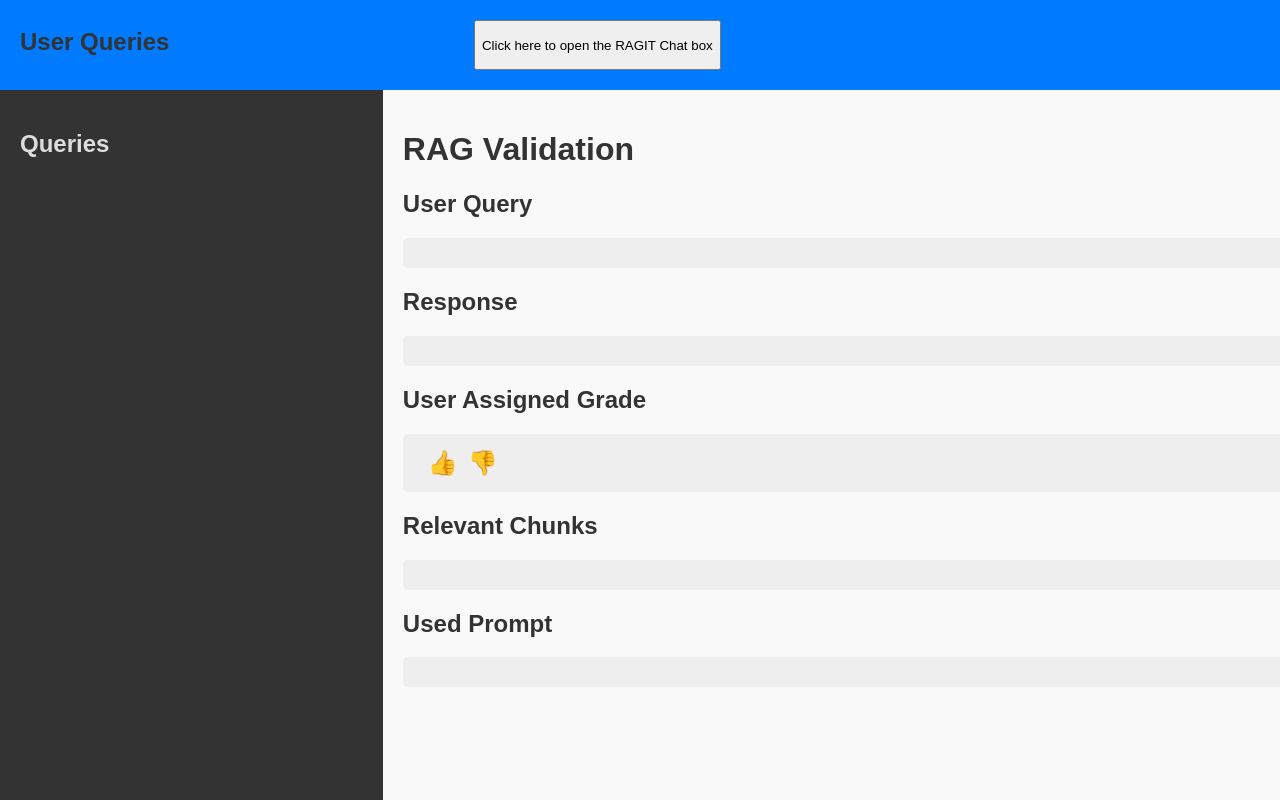
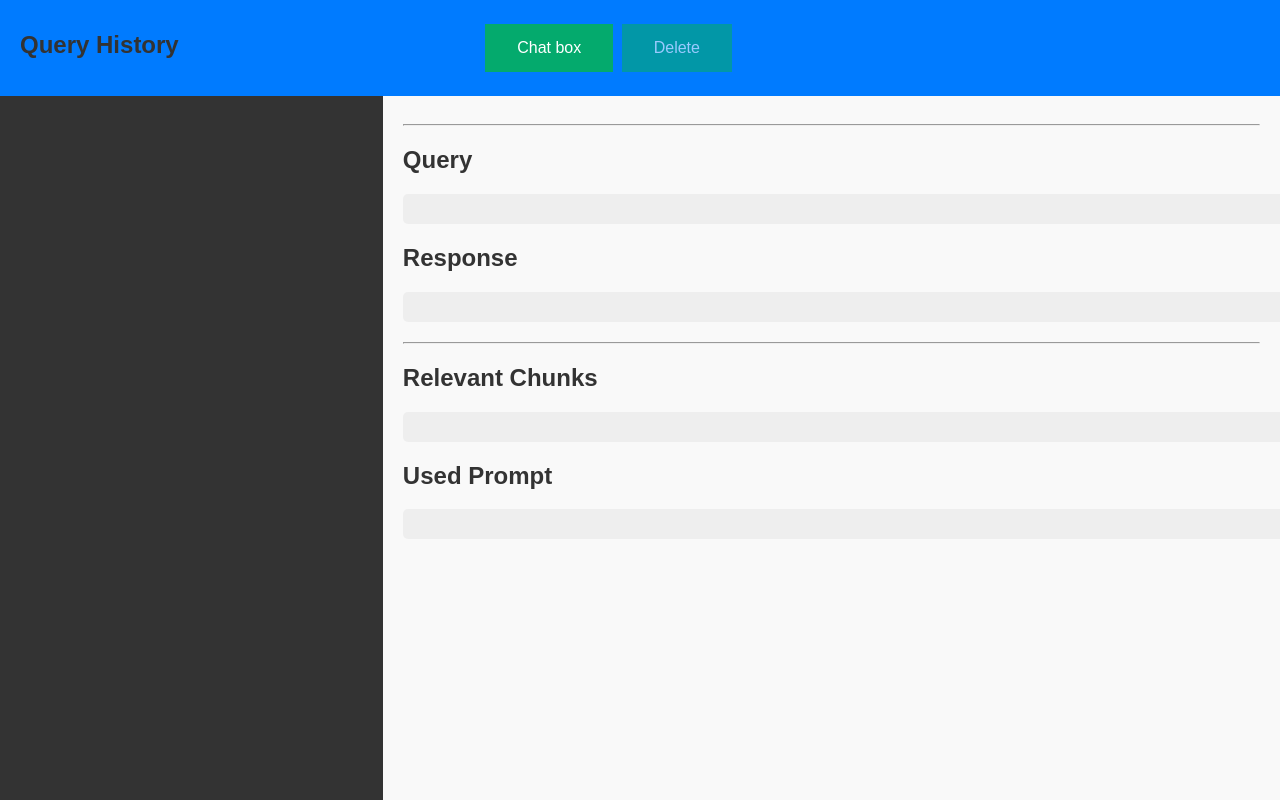
Before and after one commit to codingismycraft/ragit, a Python web app: template ragit/front_end/templates/templates/history.html in a window 1280 px wide. Run offline with Jinja, Linux system fonts and the light colour scheme; the template is opened without the code that fills it, so the values that code supplies are empty; some libraries are stand-ins or nearby versions.

Commit message:
Adds the delete query message.

```diff
--- a/ragit/front_end/static/history.js
+++ b/ragit/front_end/static/history.js
@@ -49,8 +49,25 @@ function retrieve_queries() {
             dataType: 'json',
             success: function (data) {
                 document.body.style.cursor = 'default';
+                update_queries_from_server(data);
+            },
+            error: function (request, status, error) {
+                document.body.style.cursor = 'default';
+                console.error(error)
+                alert(request.responseText);
+            }
+        }
+    )
+}
+
+
+/**
+ * Updates the history view using the data retrieved from the server.
+ */
+function update_queries_from_server(data) {
     _historical_queries = {};
     const questionList = document.getElementById("question-list");
+    questionList.innerHTML = '';
     for (let i = 0; i < data.length; i++) {
         const details = data[i];
         const msg_id = details["msg_id"];
@@ -71,24 +88,25 @@ function retrieve_queries() {
         );
         questionList.appendChild(li);
     }
-            },
-            error: function (request, status, error) {
-                document.body.style.cursor = 'default';
-                console.error(error)
-                alert(request.responseText);
-            }
-        }
-    )
 }
 
 /**
  * Should be called when the used clicks on a query to display its details.
  */
 function display_query_details(msg_id) {
+    $("#delete_query_btn").removeClass().addClass("action_button disabled");
     const details = _historical_queries[msg_id];
 
     document.getElementById("query").innerText = details.question;
     document.getElementById("response").innerText = details.response;
+
+    let label = "Response";
+    if (details["thumps_up"] === 1) {
+        label = "👍" + label;
+    } else if (details["thumps_up"] === 0) {
+        label = "👎" + label;
+    }
+    document.getElementById("response_label").innerText = label;
 
     document.getElementById("chunks").innerHTML = '';
     details.matches.forEach(chunk => {
@@ -102,6 +120,42 @@ function display_query_details(msg_id) {
         document.getElementById("chunks").appendChild(hr);
     });
     document.getElementById("prompt").innerText = details.prompt;
+    $("#delete_query_btn").removeClass().addClass("action_button");
+
+    $("#delete_query_btn").off("click");
+
+    $("#delete_query_btn").click(function () {
+        const userConfirmed = confirm(
+            'Are you sure you want to delete the active query information?'
+        );
+
+        if (userConfirmed) {
+            delete_query(msg_id);
+        }
+    })
+}
+
+/**
+ * Deletes a Query from the database using the message id.
+ */
+function delete_query(msg_id) {
+    document.body.style.cursor = 'wait';
+    const url = `/queries/${msg_id}`;
+    $.ajax({
+            url: url,
+            type: "DELETE",
+            dataType: 'json',
+            success: function (data) {
+                document.body.style.cursor = 'default';
+                retrieve_queries()
+            },
+            error: function (request, status, error) {
+                document.body.style.cursor = 'default';
+                console.error(error)
+                alert(request.responseText);
+            }
+        }
+    )
 }
 
 /**
--- a/ragit/front_end/static/history_style.css
+++ b/ragit/front_end/static/history_style.css
@@ -120,3 +120,21 @@ h1, h2, h3 {
 .thumps_down_query {
     background: #b00a37;
 }
+
+.action_button {
+    background-color: #04AA6D;
+    border: none;
+    color: white;
+    padding: 15px 32px;
+    text-align: center;
+    text-decoration: none;
+    display: inline-block;
+    font-size: 16px;
+    margin: 4px 2px;
+    cursor: pointer;
+}
+
+.disabled {
+    opacity: 0.6;
+    cursor: not-allowed;
+}
--- a/ragit/front_end/templates/templates/history.html
+++ b/ragit/front_end/templates/templates/history.html
@@ -11,44 +11,38 @@
 </head>
 <body>
 <div class="top_pane">
-    <h2 style="display: inline-block">User Queries</h2>
+    <h2 style="display: inline-block">Query History</h2>
 
-    <button style="margin-left: 300px; height: 50px"
+    <span style="margin-left: 300px; height: 50px">
+    <button class="action_button"
             onclick='window.location.href = "/ragit"'>
-        Click here to open the RAGIT Chat box
+        Chat box
     </button>
+    <button id="delete_query_btn" class="action_button disabled">
+        Delete
+    </button>
+    </span>
 </div>
 
 <div class="main_content">
     <div class="sidebar">
-        <h2>Queries</h2>
         <ul id="question-list">
             <!-- Questions will be populated here -->
         </ul>
     </div>
 
     <div class="container">
-        <h1>RAG Validation</h1>
-
+        <hr>
         <div class="section">
-            <h2>User Query</h2>
+            <h2>Query</h2>
             <div class="query" id="query"></div>
         </div>
 
         <div class="section">
-            <h2>Response</h2>
+            <h2 id="response_label">Response</h2>
             <div class="response" id="response"></div>
         </div>
-
-        <div class="section">
-            <h2>User Assigned Grade</h2>
-            <div class="grade">
-                <span id="grade"></span>
-                <span class="thumb" id="thumb-up">👍</span>
-                <span class="thumb" id="thumb-down">👎</span>
-            </div>
-        </div>
-
+        <hr>
         <div class="section">
             <h2>Relevant Chunks</h2>
             <div class="chunks" id="chunks"></div>
```
Also changed, not shown: ragit/front_end/app.py (+22 -1 lines), ragit/libs/user_registry.py (+18 -0 lines). Lines whose indentation alone changed are shown as unchanged.
